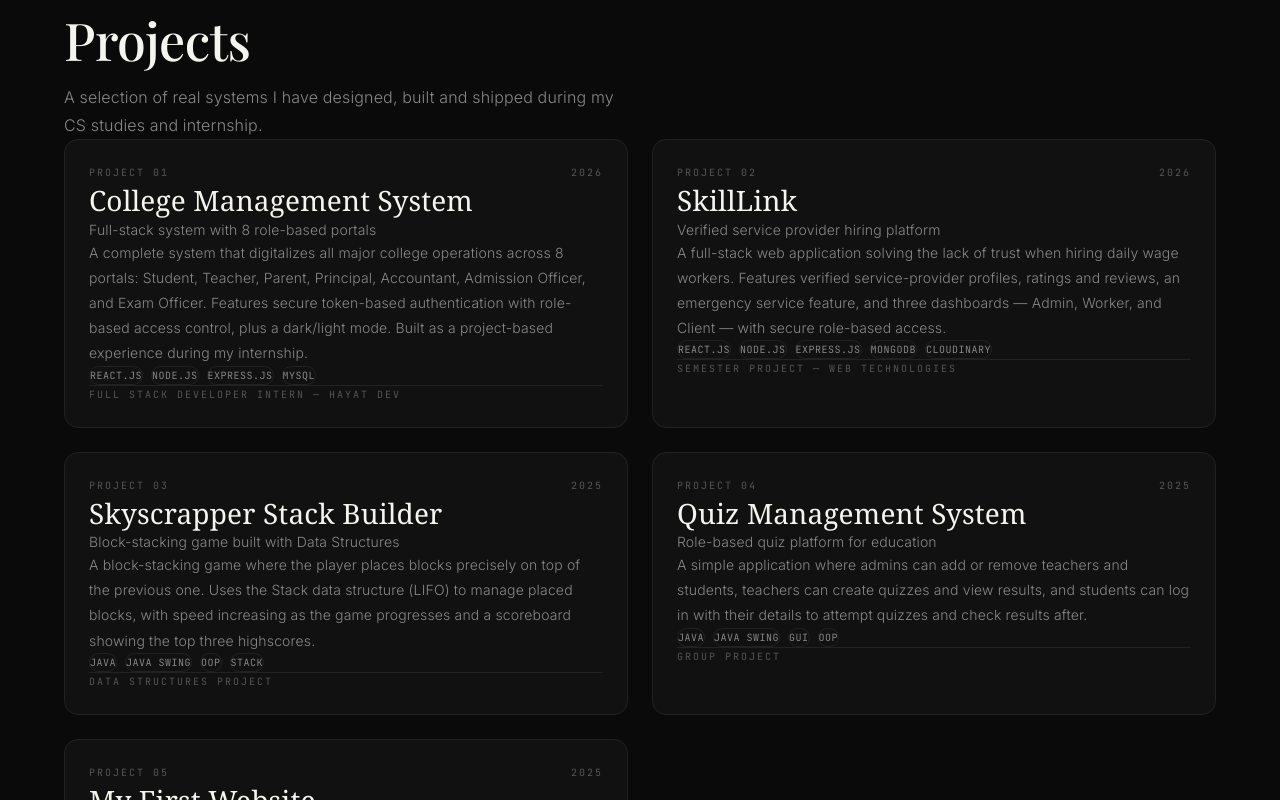
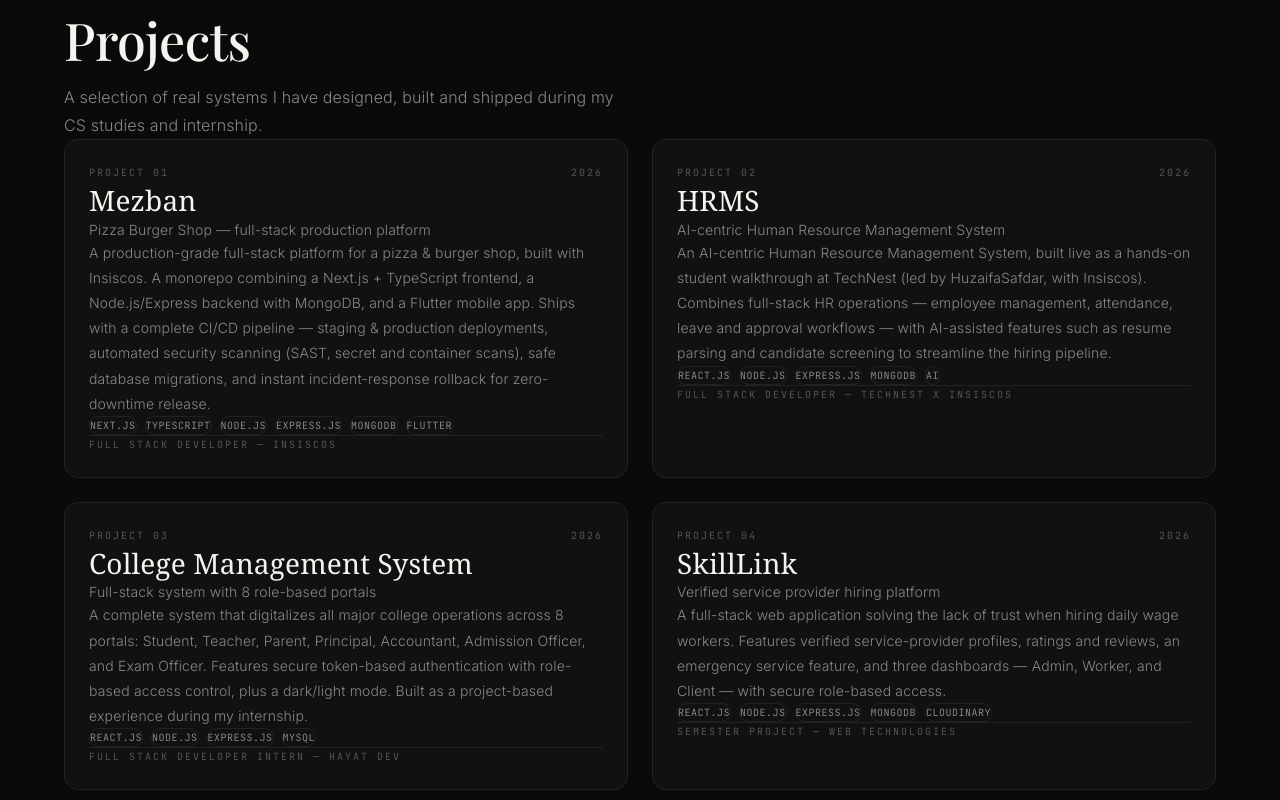
Before and after one commit to Zuneera134/My-Portfolio, a Next.js app: page / in a window 1280 px wide. Shown: the part 1580-2380 px from the top of the page. Built offline with nearby package versions, Linux system fonts and the light colour scheme.

Commit message:
Add-Mezban-and-HRMS-projects

```diff
--- a/src/data/projects.ts
+++ b/src/data/projects.ts
@@ -15,6 +15,32 @@
   {
     id: "project-01",
     number: "01",
+    title: "Mezban",
+    subtitle: "Pizza Burger Shop — full-stack production platform",
+    description:
+      "A production-grade full-stack platform for a pizza & burger shop, built with Insiscos. A monorepo combining a Next.js + TypeScript frontend, a Node.js/Express backend with MongoDB, and a Flutter mobile app. Ships with a complete CI/CD pipeline — staging & production deployments, automated security scanning (SAST, secret and container scans), safe database migrations, and instant incident-response rollback for zero-downtime release.",
+    tech: ["Next.js", "TypeScript", "Node.js", "Express.js", "MongoDB", "Flutter"],
+    role: "Full Stack Developer — Insiscos",
+    year: "2026",
+    color: "#FF6B35",
+    link: "#",
+  },
+  {
+    id: "project-02",
+    number: "02",
+    title: "HRMS",
+    subtitle: "AI-centric Human Resource Management System",
+    description:
+      "An AI-centric Human Resource Management System, built live as a hands-on student walkthrough at TechNest (led by HuzaifaSafdar, with Insiscos). Combines full-stack HR operations — employee management, attendance, leave and approval workflows — with AI-assisted features such as resume parsing and candidate screening to streamline the hiring pipeline.",
+    tech: ["React.js", "Node.js", "Express.js", "MongoDB", "AI"],
+    role: "Full Stack Developer — TechNest x Insiscos",
+    year: "2026",
+    color: "#8B5CF6",
+    link: "#",
+  },
+  {
+    id: "project-03",
+    number: "03",
     title: "College Management System",
     subtitle: "Full-stack system with 8 role-based portals",
     description:
@@ -26,8 +52,8 @@
     link: "#",
   },
   {
-    id: "project-02",
-    number: "02",
+    id: "project-04",
+    number: "04",
     title: "SkillLink",
     subtitle: "Verified service provider hiring platform",
     description:
@@ -35,12 +61,12 @@
     tech: ["React.js", "Node.js", "Express.js", "MongoDB", "Cloudinary"],
     role: "Semester Project — Web Technologies",
     year: "2026",
-    color: "#FF6B35",
+    color: "#00C2A8",
     link: "#",
   },
   {
-    id: "project-03",
-    number: "03",
+    id: "project-05",
+    number: "05",
     title: "Skyscrapper Stack Builder",
     subtitle: "Block-stacking game built with Data Structures",
     description:
@@ -52,8 +78,8 @@
     link: "#",
   },
   {
-    id: "project-04",
-    number: "04",
+    id: "project-06",
+    number: "06",
     title: "Quiz Management System",
     subtitle: "Role-based quiz platform for education",
     description:
@@ -65,8 +91,8 @@
     link: "#",
   },
   {
-    id: "project-05",
-    number: "05",
+    id: "project-07",
+    number: "07",
     title: "My First Website",
     subtitle: "Foundations of front-end development",
     description:
```
